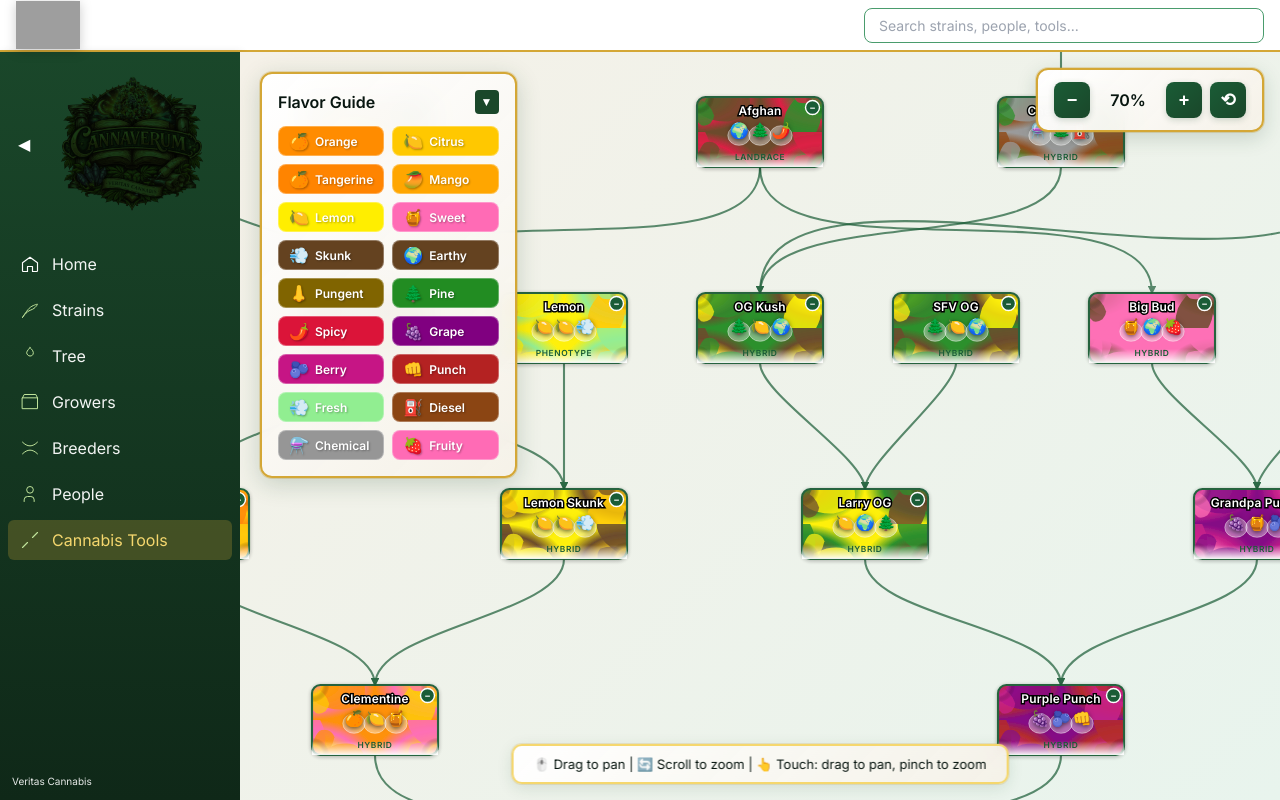
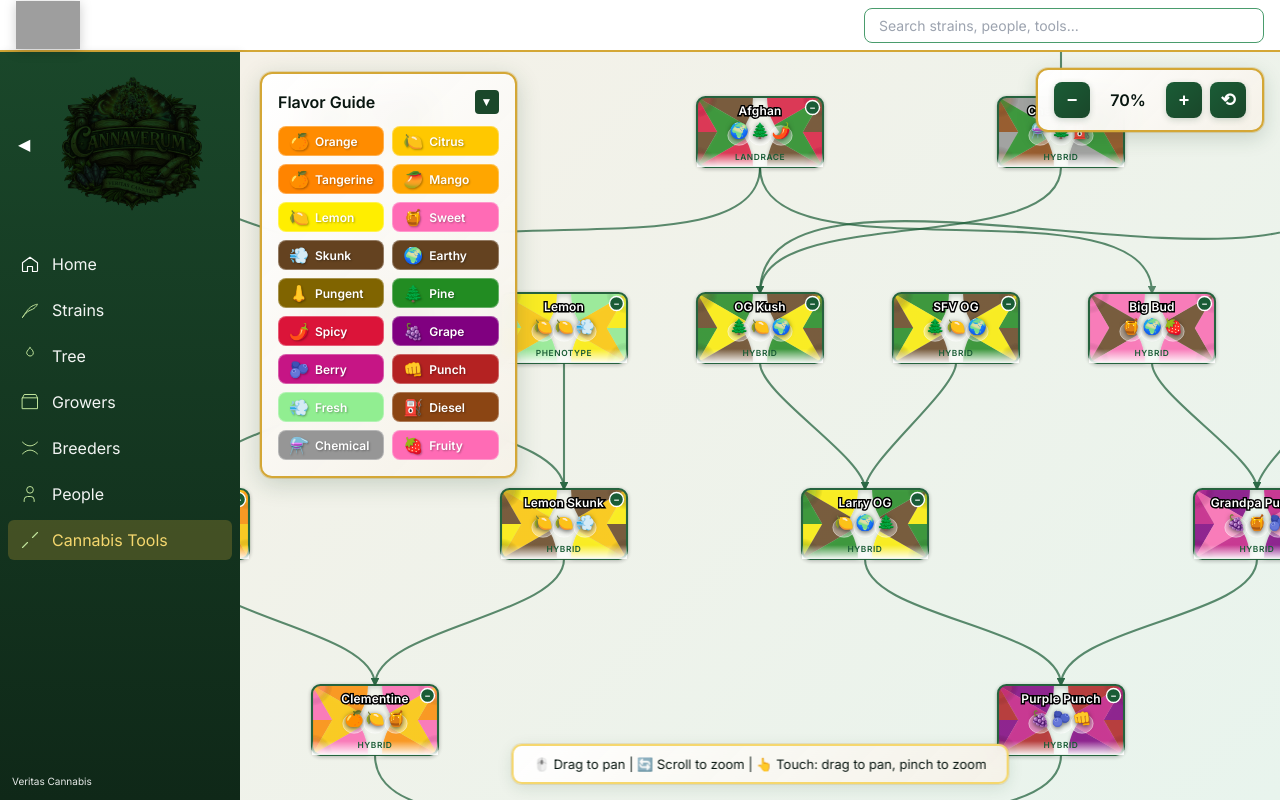
Before and after one commit to mylesgarveyjournal/test_repo, a React (Create React App) app: page /tools/flavor-tree in a window 1280 px wide. Built offline with nearby package versions, Linux system fonts and the light colour scheme; grey boxes are pictures that could not be loaded; the HTML template or start-up script is replaced by a standard one.

Commit message:
Fix swirl pattern to be identical across all boxes - 12 wedges cycling through 3 colors

```diff
--- a/src/components/FlavorTree.js
+++ b/src/components/FlavorTree.js
@@ -488,87 +488,48 @@ const FlavorTree = ({ strainData }) => {
       >
         {/* Definitions - must be outside transform */}
         <defs>
-          {/* Generate identical psychedelic swirl patterns for each node - only colors differ */}
+          {/* Single universal swirl pattern - create gradients for each color combo */}
           {visibleData.nodes.map(node => {
             const pattern = createPsychedelicPattern(node.id, node.flavors.slice(0, 3));
             if (!pattern) return null;
 
-            // Create smooth psychedelic spiral pattern - same for all boxes, only colors differ
+            // Create THE SAME conic-style swirl for ALL boxes using overlapping linear gradients
             return (
               <React.Fragment key={pattern.id}>
+                {/* Create the swirl using 12 wedge segments rotating around */}
                 <pattern
                   id={pattern.id}
                   x="0" y="0"
                   width="180" height="100"
                   patternUnits="userSpaceOnUse"
                 >
-                  <defs>
-                    {/* Create radial gradient for each color arm of the spiral */}
-                    <radialGradient id={`${pattern.id}-bg`} cx="50%" cy="50%">
-                      <stop offset="0%" stopColor={pattern.colors[0]} />
-                      <stop offset="35%" stopColor={pattern.colors[1]} />
-                      <stop offset="70%" stopColor={pattern.colors[2]} />
-                      <stop offset="100%" stopColor={pattern.colors[0]} />
-                    </radialGradient>
-                  </defs>
+                  <g transform="translate(90, 50)">
+                    {/* Create 12 wedges for a smooth spiral, cycling through 3 colors 4 times (>360 deg) */}
+                    {[0, 1, 2, 3, 4, 5, 6, 7, 8, 9, 10, 11].map(i => {
+                      const angle = i * 30; // 30 degrees each wedge
+                      const colorIndex = i % 3; // Cycle through 3 colors: 0,1,2,0,1,2,0,1,2,0,1,2
+                      const color = pattern.colors[colorIndex];
 
-                  {/* Base gradient background */}
-                  <rect width="180" height="100" fill={`url(#${pattern.id}-bg)`} />
+                      return (
+                        <path
+                          key={i}
+                          d="M 0,0 L 0,-80 A 80,80 0 0,1 40,-69.28 Z"
+                          fill={color}
+                          opacity="0.85"
+                          transform={`rotate(${angle})`}
+                        />
+                      );
+                    })}
 
-                  {/* Create spiral arms using curved paths */}
-                  <g transform="translate(90, 50)">
-                    {/* Spiral arm 1 - Color 1 */}
-                    <path
-                      d="M 0,0 Q 20,-10 35,-15 Q 50,-18 60,-15 Q 70,-10 75,0 Q 78,15 70,25 Q 60,32 45,35 Q 25,36 10,28 Q -5,18 -12,5"
-                      fill={pattern.colors[0]}
-                      opacity="0.85"
-                    />
-
-                    {/* Spiral arm 2 - Color 2 (rotated) */}
-                    <path
-                      d="M 0,0 Q 20,-10 35,-15 Q 50,-18 60,-15 Q 70,-10 75,0 Q 78,15 70,25 Q 60,32 45,35 Q 25,36 10,28 Q -5,18 -12,5"
-                      fill={pattern.colors[1]}
-                      opacity="0.85"
-                      transform="rotate(120)"
-                    />
-
-                    {/* Spiral arm 3 - Color 3 (rotated) */}
-                    <path
-                      d="M 0,0 Q 20,-10 35,-15 Q 50,-18 60,-15 Q 70,-10 75,0 Q 78,15 70,25 Q 60,32 45,35 Q 25,36 10,28 Q -5,18 -12,5"
-                      fill={pattern.colors[2]}
-                      opacity="0.85"
-                      transform="rotate(240)"
-                    />
-
-                    {/* Inner tighter spiral arms for depth */}
-                    <path
-                      d="M 0,0 Q 10,-5 18,-8 Q 28,-10 35,-8 Q 40,-5 42,2 Q 43,10 38,15 Q 30,18 20,18 Q 10,16 4,10"
-                      fill={pattern.colors[1]}
-                      opacity="0.75"
-                      transform="rotate(60)"
-                    />
-
-                    <path
-                      d="M 0,0 Q 10,-5 18,-8 Q 28,-10 35,-8 Q 40,-5 42,2 Q 43,10 38,15 Q 30,18 20,18 Q 10,16 4,10"
-                      fill={pattern.colors[2]}
-                      opacity="0.75"
-                      transform="rotate(180)"
-                    />
-
-                    <path
-                      d="M 0,0 Q 10,-5 18,-8 Q 28,-10 35,-8 Q 40,-5 42,2 Q 43,10 38,15 Q 30,18 20,18 Q 10,16 4,10"
-                      fill={pattern.colors[0]}
-                      opacity="0.75"
-                      transform="rotate(300)"
-                    />
-
-                    {/* Center glow */}
-                    <radialGradient id={`${pattern.id}-center`}>
-                      <stop offset="0%" stopColor={pattern.colors[2]} stopOpacity="0.9" />
-                      <stop offset="60%" stopColor={pattern.colors[1]} stopOpacity="0.6" />
-                      <stop offset="100%" stopColor="transparent" />
-                    </radialGradient>
-                    <circle cx="0" cy="0" r="25" fill={`url(#${pattern.id}-center)`} />
+                    {/* Add center gradient for depth */}
+                    <defs>
+                      <radialGradient id={`${pattern.id}-center`}>
+                        <stop offset="0%" stopColor={pattern.colors[1]} stopOpacity="0.6" />
+                        <stop offset="60%" stopColor={pattern.colors[2]} stopOpacity="0.3" />
+                        <stop offset="100%" stopColor="transparent" />
+                      </radialGradient>
+                    </defs>
+                    <circle cx="0" cy="0" r="30" fill={`url(#${pattern.id}-center)`} />
                   </g>
                 </pattern>
               </React.Fragment>
```
Also changed, not shown: 7 other files (tests, documents, lock files or other folders).
